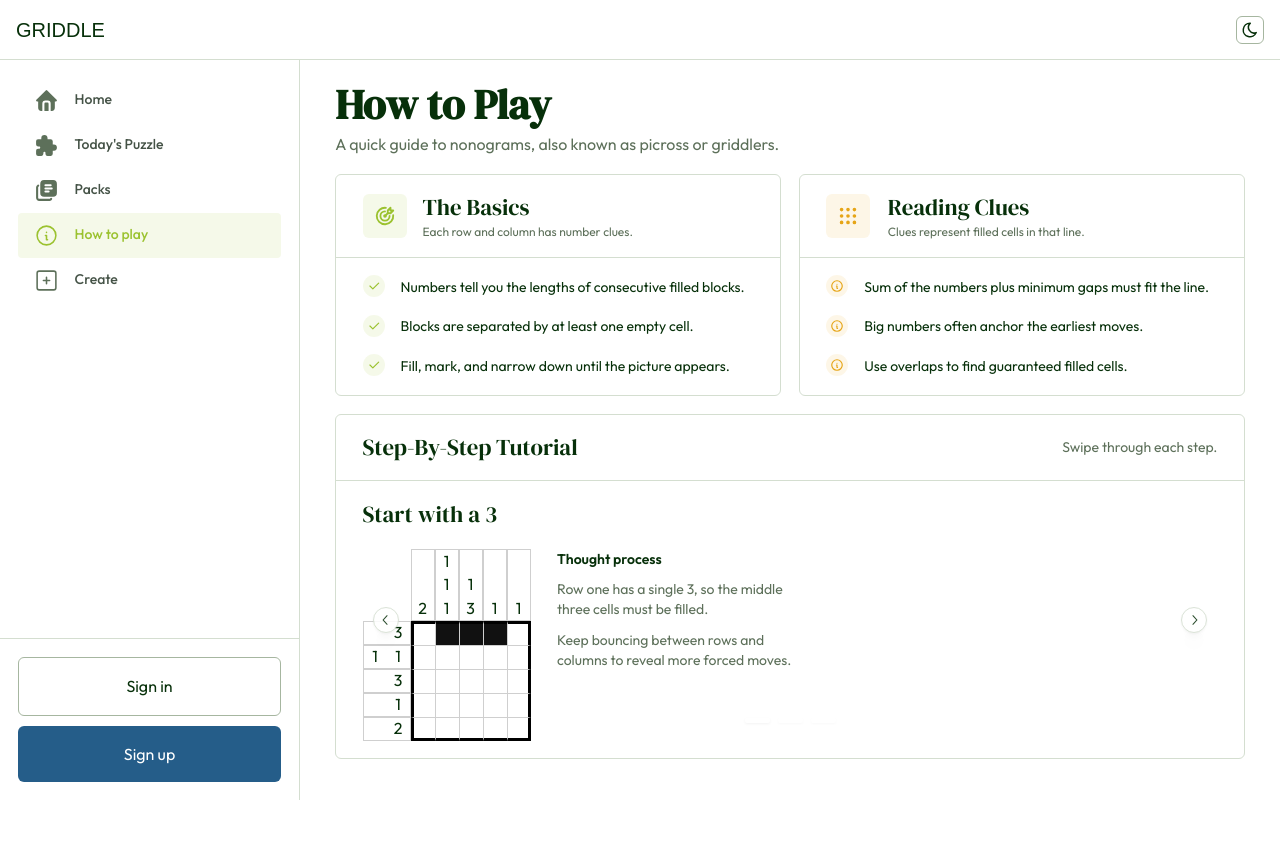
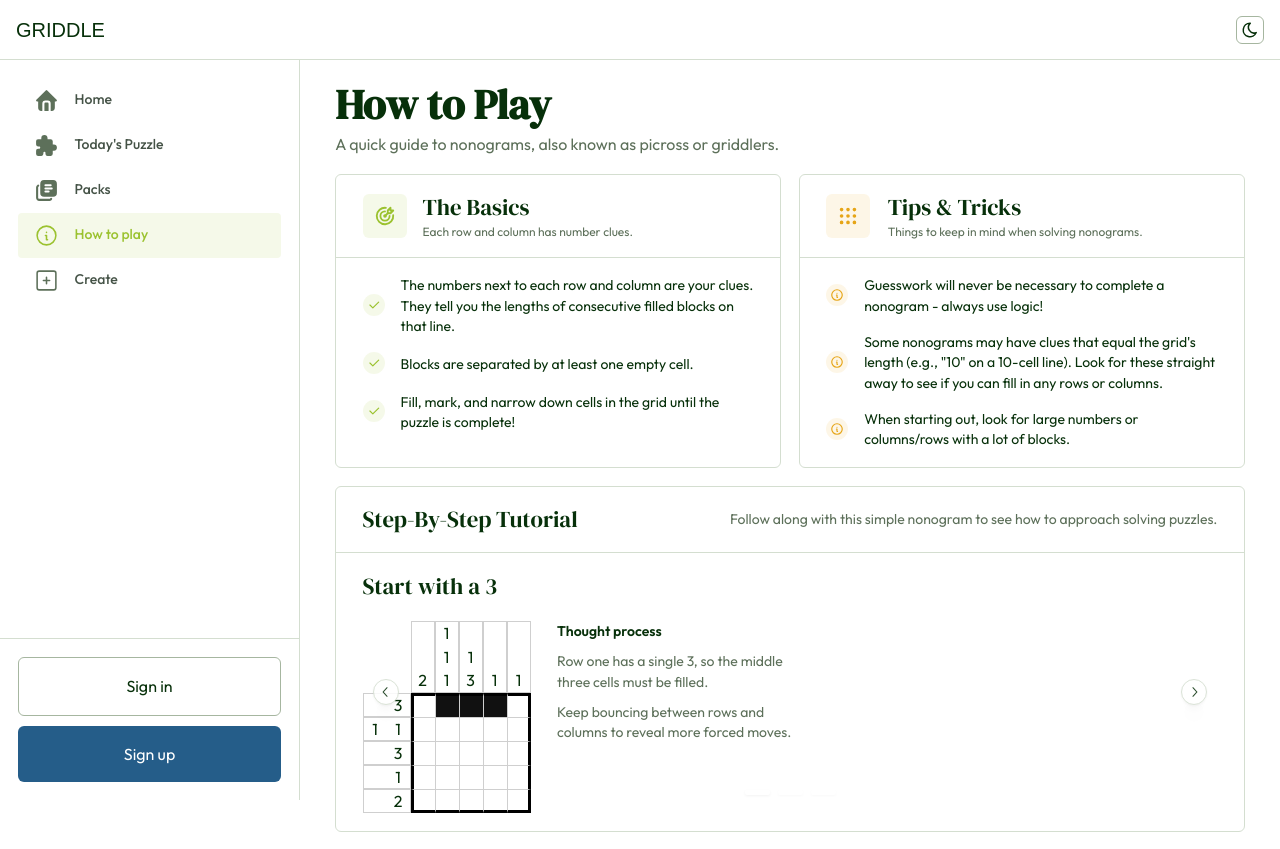
Before and after one commit to lewisgormanneale/griddle, a Next.js app: page /how-to-play in a window 1280 px wide. Before the commit the page ends 800 px from the top, so only its background shows below. Built offline with nearby package versions, Linux system fonts and the light colour scheme; no server answers; a web font is replaced by a local one.

Commit message:
update how to play text

```diff
--- a/app/how-to-play/how-to-play-tutorial.tsx
+++ b/app/how-to-play/how-to-play-tutorial.tsx
@@ -78,7 +78,7 @@ export function HowToPlayTutorial() {
         <Group justify="space-between" align="center">
           <Title order={4}>Step-By-Step Tutorial</Title>
           <Text size="sm" c="dimmed">
-            Swipe through each step.
+            Follow along with this simple nonogram to see how to approach solving puzzles.
           </Text>
         </Group>
       </CardSection>
--- a/app/how-to-play/page.tsx
+++ b/app/how-to-play/page.tsx
@@ -61,9 +61,14 @@ export default function HowToPlayPage() {
                   </ThemeIcon>
                 }
               >
-                <ListItem>Numbers tell you the lengths of consecutive filled blocks.</ListItem>
+                <ListItem>
+                  The numbers next to each row and column are your clues. They tell you the lengths
+                  of consecutive filled blocks on that line.
+                </ListItem>
                 <ListItem>Blocks are separated by at least one empty cell.</ListItem>
-                <ListItem>Fill, mark, and narrow down until the picture appears.</ListItem>
+                <ListItem>
+                  Fill, mark, and narrow down cells in the grid until the puzzle is complete!
+                </ListItem>
               </List>
             </CardSection>
           </Card>
@@ -75,9 +80,9 @@ export default function HowToPlayPage() {
                   <IconGridDots size={22} />
                 </ThemeIcon>
                 <Stack flex={1} gap={0}>
-                  <Title order={4}>Reading Clues</Title>
+                  <Title order={4}>Tips & Tricks</Title>
                   <Text size="xs" c="dimmed">
-                    Clues represent filled cells in that line.
+                    Things to keep in mind when solving nonograms.
                   </Text>
                 </Stack>
               </Group>
@@ -92,9 +97,17 @@ export default function HowToPlayPage() {
                   </ThemeIcon>
                 }
               >
-                <ListItem>Sum of the numbers plus minimum gaps must fit the line.</ListItem>
-                <ListItem>Big numbers often anchor the earliest moves.</ListItem>
-                <ListItem>Use overlaps to find guaranteed filled cells.</ListItem>
+                <ListItem>
+                  Guesswork will never be necessary to complete a nonogram - always use logic!
+                </ListItem>
+                <ListItem>
+                  Some nonograms may have clues that equal the grid's length (e.g., "10" on a
+                  10-cell line). Look for these straight away to see if you can fill in any rows or
+                  columns.
+                </ListItem>
+                <ListItem>
+                  When starting out, look for large numbers or columns/rows with a lot of blocks.
+                </ListItem>
               </List>
             </CardSection>
           </Card>
```
